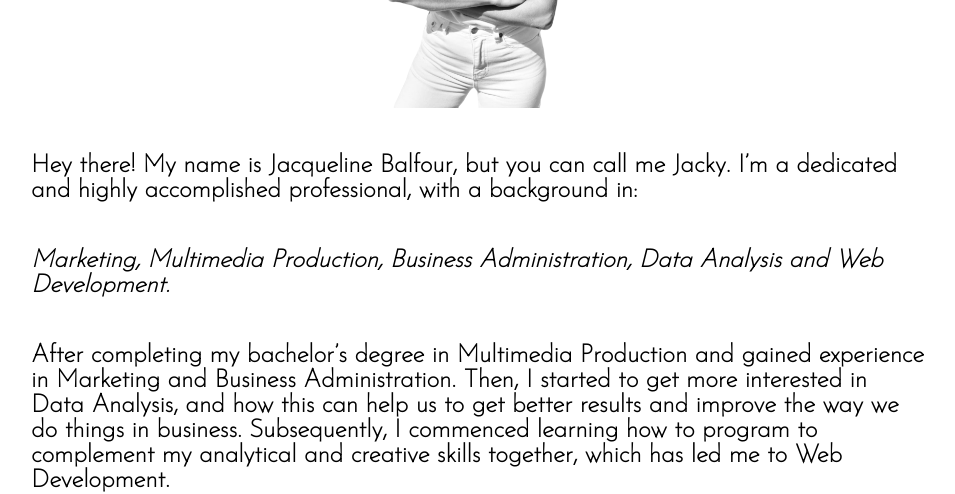
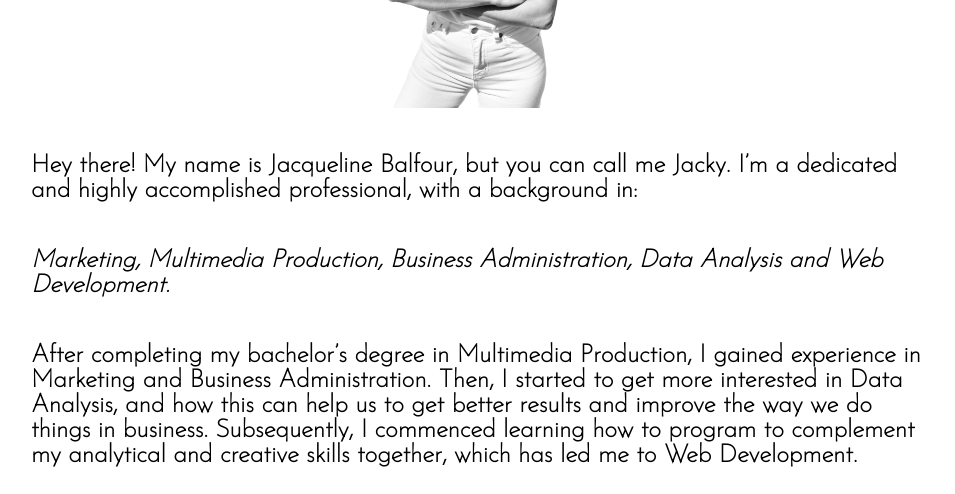
Before and after one commit to jackybalfour/jackybalfour.github.io, a plain HTML site: page index.html in a window 1280 px wide. Shown: the part 334-828 px from the top of the page, without its empty margins (161-1116 px from the left). Drawn offline with nearby package versions, Linux system fonts and the light colour scheme.

Commit message:
typo error

```diff
--- a/index.html
+++ b/index.html
@@ -39,7 +39,7 @@
       <div class="content">
         <p>Hey there! My name is Jacqueline Balfour, but you can call me Jacky. I’m a dedicated and highly accomplished professional, with a background in: </p>
         <p class="italic"> Marketing, Multimedia Production, Business Administration, Data Analysis and Web Development.</p>
-        <p>After completing my bachelor’s degree in Multimedia Production and gained experience in Marketing and Business Administration. Then, I started to get more interested in Data Analysis, and how this can help us to get better results and improve the way we do things in business. Subsequently, I commenced learning how to program to complement my analytical and creative skills together, which has led me to Web Development.</p>
+        <p>After completing my bachelor’s degree in Multimedia Production, I gained experience in Marketing and Business Administration. Then, I started to get more interested in Data Analysis, and how this can help us to get better results and improve the way we do things in business. Subsequently, I commenced learning how to program to complement my analytical and creative skills together, which has led me to Web Development.</p>
         <p>If you have any questions about me or would like to talk about Web Developement send me a message<a class="herelink" href="contact.html">here!</a> Can't wait to hear from you :)</p>
       </div>
 
```
